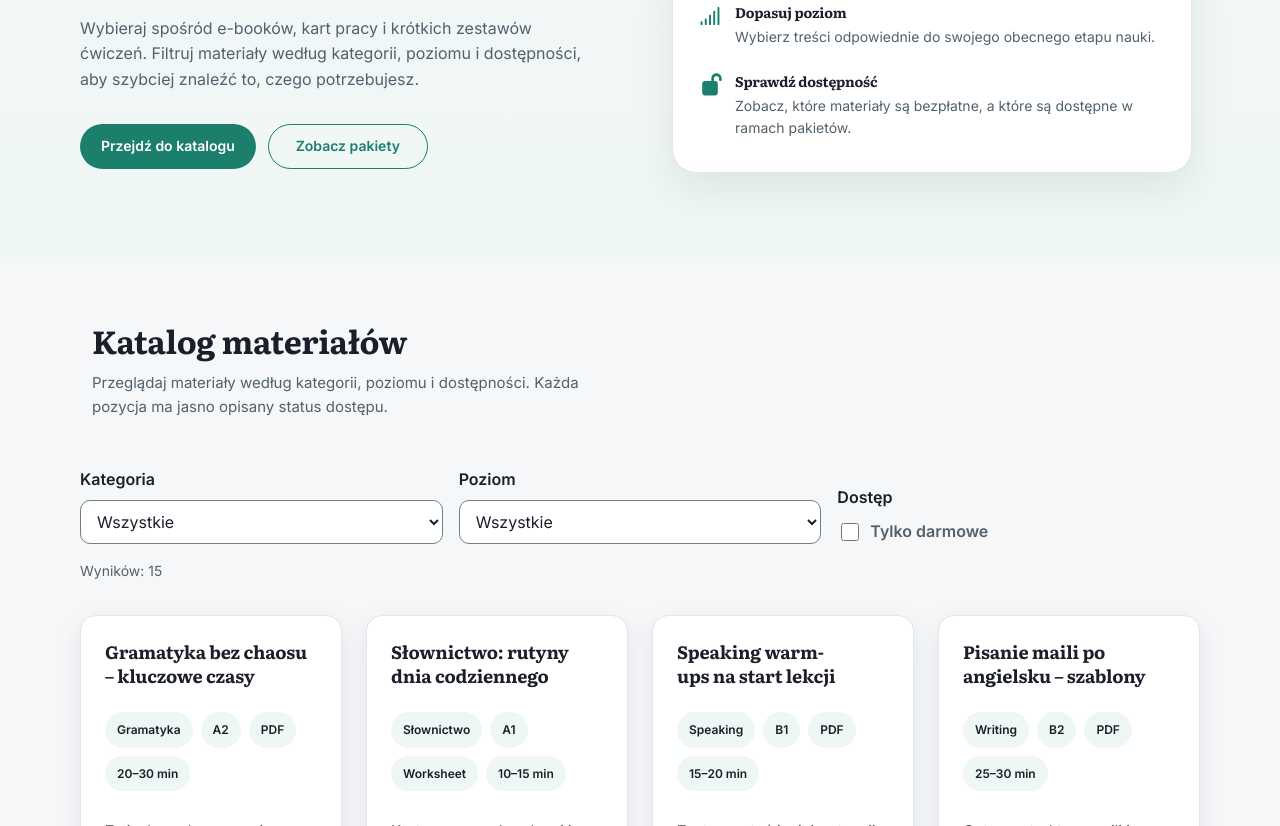
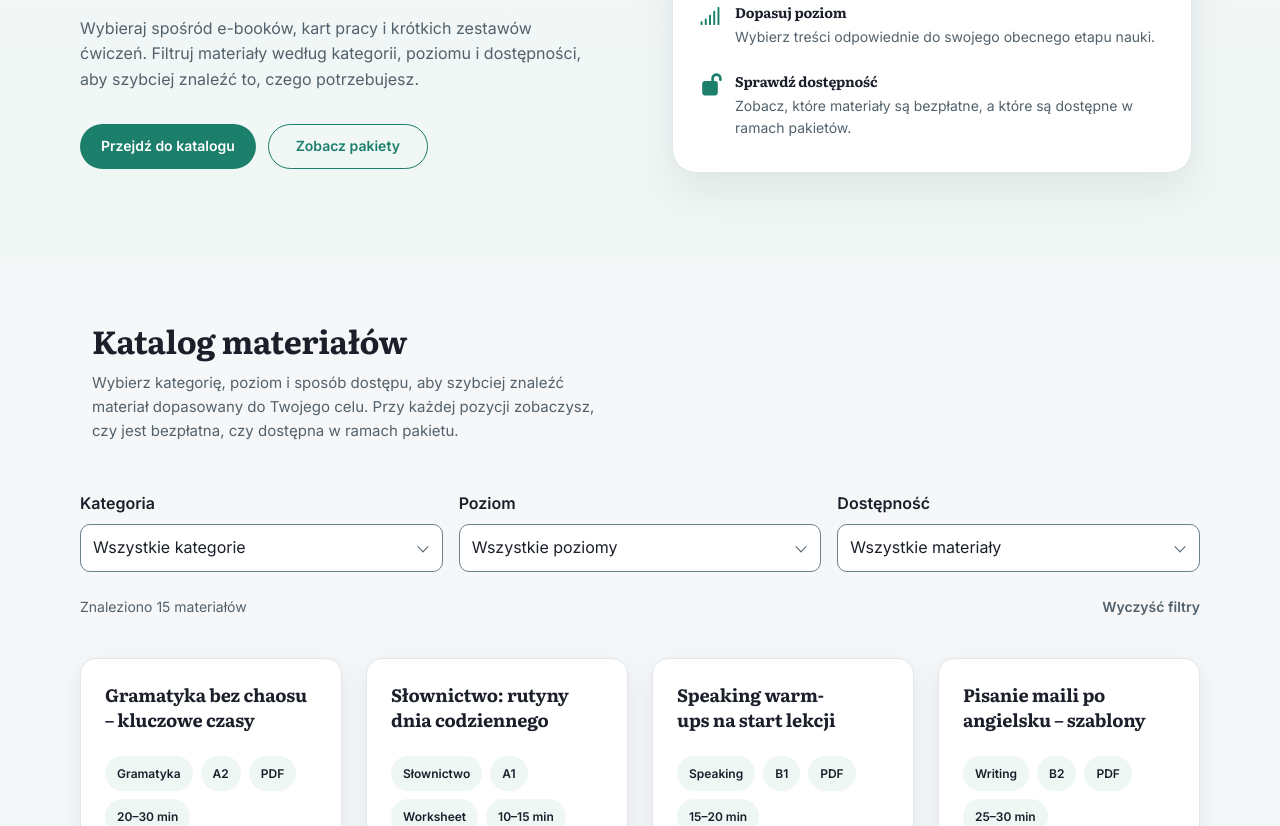
Before and after one commit to KPKrol85/education-pr01-laurenenglish, a website with bundled scripts: page materialy.html in a window 1280 px wide. Shown: the part 397-1223 px from the top of the page. Built offline with nearby package versions, Linux system fonts and the light colour scheme.

Commit message:
Refine materials catalogue filters
* replace the free-only checkbox with a canonical access selector
* add clear category, level, and availability filter labels
* introduce project-styled chevrons while preserving native select behavior
* add Polish result-count pluralization and an accessible live region
* add a reset action that restores the complete catalogue
* preserve material cards, ordering, hero, and lower page sections

```diff
--- a/css/sections/resources.css
+++ b/css/sections/resources.css
@@ -7,18 +7,33 @@
   gap: var(--space-md);
 }
 
-.materials__checkbox {
-  display: inline-flex;
-  align-items: center;
-  gap: var(--space-xs);
-  font-weight: 600;
-  color: var(--color-text-muted);
+.materials__filters .form__field {
+  margin-bottom: 0;
 }
 
-.materials__checkbox input {
-  width: 18px;
-  height: 18px;
-  accent-color: var(--color-primary);
+.materials__select {
+  position: relative;
+  display: block;
+}
+
+.materials__select::after {
+  position: absolute;
+  top: 50%;
+  right: var(--space-md);
+  width: var(--space-xs);
+  height: var(--space-xs);
+  border-right: var(--size-1px) solid currentColor;
+  border-bottom: var(--size-1px) solid currentColor;
+  color: var(--color-text-muted);
+  content: "";
+  pointer-events: none;
+  transform: translateY(-65%) rotate(45deg);
+}
+
+.materials__select .form__input {
+  width: 100%;
+  padding-right: calc(var(--space-lg) + var(--space-md));
+  appearance: none;
 }
 
 .materials__grid {
@@ -43,6 +58,35 @@
   margin: 0;
   color: var(--color-text-muted);
   font-size: var(--text-sm);
+}
+
+.materials__filter-summary {
+  display: flex;
+  flex-wrap: wrap;
+  align-items: center;
+  justify-content: space-between;
+  gap: var(--space-sm);
+  margin-top: var(--space-md);
+}
+
+.materials__reset {
+  padding: var(--space-xs) 0;
+  border: 0;
+  background: transparent;
+  color: var(--color-primary);
+  font: inherit;
+  font-size: var(--text-sm);
+  font-weight: 600;
+  cursor: pointer;
+}
+
+.materials__reset:hover:not(:disabled) {
+  color: var(--color-primary-dark);
+}
+
+.materials__reset:disabled {
+  color: var(--color-disabled-text);
+  cursor: not-allowed;
 }
 
 .materials__empty {
@@ -95,7 +139,21 @@
 
 @media (min-width: 780px) {
   .materials__row {
-    grid-template-columns: repeat(3, minmax(0, 1fr));
+    grid-template-columns: repeat(2, minmax(0, 1fr));
     align-items: end;
   }
+
+  .materials__access-field {
+    grid-column: span 2;
+  }
 }
+
+@media (min-width: 1024px) {
+  .materials__row {
+    grid-template-columns: repeat(3, minmax(0, 1fr));
+  }
+
+  .materials__access-field {
+    grid-column: auto;
+  }
+}
--- a/js/data/materialFilters.js
+++ b/js/data/materialFilters.js
@@ -4,7 +4,6 @@ export const filterMaterials = (items, filters = {}) => {
     level = "all",
     format = "all",
     access = "all",
-    freeOnly = false,
   } = filters;
 
   return items.filter((item) => {
@@ -20,7 +19,6 @@ export const filterMaterials = (items, filters = {}) => {
 
     if (format !== "all" && item.format !== format) return false;
     if (access !== "all" && item.access !== access) return false;
-    if (freeOnly && item.access !== "free") return false;
 
     return true;
   });
--- a/js/modules/materialsCatalog.js
+++ b/js/modules/materialsCatalog.js
@@ -87,38 +87,73 @@ const renderMaterials = (list, container, emptyState) => {
   emptyState.hidden = true;
 };
 
+const getMaterialCountLabel = (count) => {
+  if (count === 1) return "materiał";
+
+  const lastDigit = count % 10;
+  const lastTwoDigits = count % 100;
+  if (
+    lastDigit >= 2 &&
+    lastDigit <= 4 &&
+    (lastTwoDigits < 12 || lastTwoDigits > 14)
+  ) {
+    return "materiały";
+  }
+
+  return "materiałów";
+};
+
 const updateCount = (count, element) => {
   if (!element) return;
-  element.textContent = `Wyników: ${count}`;
+  element.textContent = `Znaleziono ${count} ${getMaterialCountLabel(count)}`;
 };
 
 const initMaterialsFilters = ({
   categorySelect,
   levelSelect,
-  freeToggle,
+  accessSelect,
+  resetButton,
   listContainer,
   emptyState,
   countElement,
 }) => {
+  const defaultFilters = Object.freeze({
+    category: "all",
+    level: "all",
+    access: "all",
+  });
   const filters = {
     category: categorySelect.value,
     level: levelSelect.value,
-    freeOnly: freeToggle.checked,
+    access: accessSelect.value,
+  };
+
+  const updateResetState = () => {
+    resetButton.disabled = Object.entries(defaultFilters).every(
+      ([key, value]) => filters[key] === value,
+    );
   };
 
   const applyFilters = () => {
     filters.category = categorySelect.value;
     filters.level = levelSelect.value;
-    filters.freeOnly = freeToggle.checked;
+    filters.access = accessSelect.value;
 
     const filtered = getFilteredMaterials(filters);
     renderMaterials(filtered, listContainer, emptyState);
     updateCount(filtered.length, countElement);
+    updateResetState();
   };
 
   categorySelect.addEventListener("change", applyFilters);
   levelSelect.addEventListener("change", applyFilters);
-  freeToggle.addEventListener("change", applyFilters);
+  accessSelect.addEventListener("change", applyFilters);
+  resetButton.addEventListener("click", () => {
+    categorySelect.value = defaultFilters.category;
+    levelSelect.value = defaultFilters.level;
+    accessSelect.value = defaultFilters.access;
+    applyFilters();
+  });
 
   applyFilters();
 };
@@ -129,7 +164,8 @@ export const initMaterialsCatalog = () => {
 
   const categorySelect = document.querySelector("[data-materials-category]");
   const levelSelect = document.querySelector("[data-materials-level]");
-  const freeToggle = document.querySelector("[data-materials-free]");
+  const accessSelect = document.querySelector("[data-materials-access]");
+  const resetButton = document.querySelector("[data-materials-reset]");
   const emptyState = document.querySelector("[data-materials-empty]");
   const countElement = document.querySelector("[data-materials-count]");
   const filtersForm = document.querySelector("[data-materials-filters]");
@@ -137,7 +173,8 @@ export const initMaterialsCatalog = () => {
   if (
     !categorySelect ||
     !levelSelect ||
-    !freeToggle ||
+    !accessSelect ||
+    !resetButton ||
     !emptyState ||
     !filtersForm
   )
@@ -146,7 +183,8 @@ export const initMaterialsCatalog = () => {
   initMaterialsFilters({
     categorySelect,
     levelSelect,
-    freeToggle,
+    accessSelect,
+    resetButton,
     listContainer,
     emptyState,
     countElement,
@@ -159,4 +197,5 @@ export {
   getMaterialPresentation,
   renderMaterials,
   initMaterialsFilters,
+  getMaterialCountLabel,
 };
--- a/materialy.html
+++ b/materialy.html
@@ -192,14 +192,17 @@
         <div class="container">
           <div class="section__header" data-reveal>
             <h2 class="section__title">Katalog materiałów</h2>
-            <p class="section__subtitle">Przeglądaj materiały według kategorii, poziomu i dostępności. Każda pozycja ma jasno opisany status dostępu.</p>
+            <p class="section__subtitle">
+              Wybierz kategorię, poziom i sposób dostępu, aby szybciej znaleźć materiał dopasowany do Twojego celu. Przy każdej pozycji zobaczysz, czy jest bezpłatna, czy dostępna w ramach pakietu.
+            </p>
           </div>
           <form class="materials__filters" aria-label="Filtry katalogu materiałów" data-materials-filters data-reveal hidden>
             <div class="materials__row">
               <div class="form__field">
                 <label class="form__label" for="materials-category">Kategoria</label>
+                <span class="materials__select">
                   <select class="form__input" id="materials-category" name="category" data-materials-category>
-                  <option value="all">Wszystkie</option>
+                    <option value="all">Wszystkie kategorie</option>
                     <option value="grammar">Gramatyka</option>
                     <option value="vocabulary">Słownictwo</option>
                     <option value="speaking">Speaking</option>
@@ -207,11 +210,13 @@
                     <option value="exam">Egzaminy</option>
                     <option value="business">Biznes</option>
                   </select>
+                </span>
               </div>
               <div class="form__field">
                 <label class="form__label" for="materials-level">Poziom</label>
+                <span class="materials__select">
                   <select class="form__input" id="materials-level" name="level" data-materials-level>
-                  <option value="all">Wszystkie</option>
+                    <option value="all">Wszystkie poziomy</option>
                     <option value="A1">A1</option>
                     <option value="A2">A2</option>
                     <option value="B1">B1</option>
@@ -219,16 +224,23 @@
                     <option value="C1">C1</option>
                     <option value="All">Ogólny</option>
                   </select>
+                </span>
               </div>
-              <div class="form__field">
-                <span class="form__label">Dostęp</span>
-                <label class="materials__checkbox" for="materials-free">
-                  <input type="checkbox" id="materials-free" name="freeOnly" data-materials-free />
-                  <span>Tylko darmowe</span>
-                </label>
+              <div class="form__field materials__access-field">
+                <label class="form__label" for="materials-access">Dostępność</label>
+                <span class="materials__select">
+                  <select class="form__input" id="materials-access" name="access" data-materials-access>
+                    <option value="all">Wszystkie materiały</option>
+                    <option value="free">Bezpłatne</option>
+                    <option value="premium">Dostępne w pakietach</option>
+                  </select>
+                </span>
               </div>
             </div>
+            <div class="materials__filter-summary">
               <p class="materials__count" aria-live="polite" data-materials-count></p>
+              <button class="materials__reset" type="button" data-materials-reset disabled>Wyczyść filtry</button>
+            </div>
           </form>
           <div id="materials-list" class="materials__grid grid grid--resources" data-reveal>
             <!-- materials-catalog:start -->
--- a/scripts/content-renderers.mjs
+++ b/scripts/content-renderers.mjs
@@ -329,7 +329,6 @@ export const validateContentData = () => {
     b2IncludingAll: filterMaterials(materials, { level: "B2" }).length,
     pdf: filterMaterials(materials, { format: "PDF" }).length,
     free: filterMaterials(materials, { access: "free" }).length,
-    freeOnly: filterMaterials(materials, { freeOnly: true }).length,
     combined: filterMaterials(materials, {
       category: "speaking",
       level: "B2",
@@ -342,7 +341,6 @@ export const validateContentData = () => {
   assertExactCount("B2 filter", filterResults.b2IncludingAll, 6);
   assertExactCount("PDF filter", filterResults.pdf, 9);
   assertExactCount("Free access filter", filterResults.free, 6);
-  assertExactCount("Free-only filter", filterResults.freeOnly, 6);
   assertExactCount("Combined filter", filterResults.combined, 1);
 
   const contactAction = resolveMaterialAction({
```
Also changed, not shown: icons.md (line endings or trailing spaces). Lines whose indentation alone changed are shown as unchanged.
